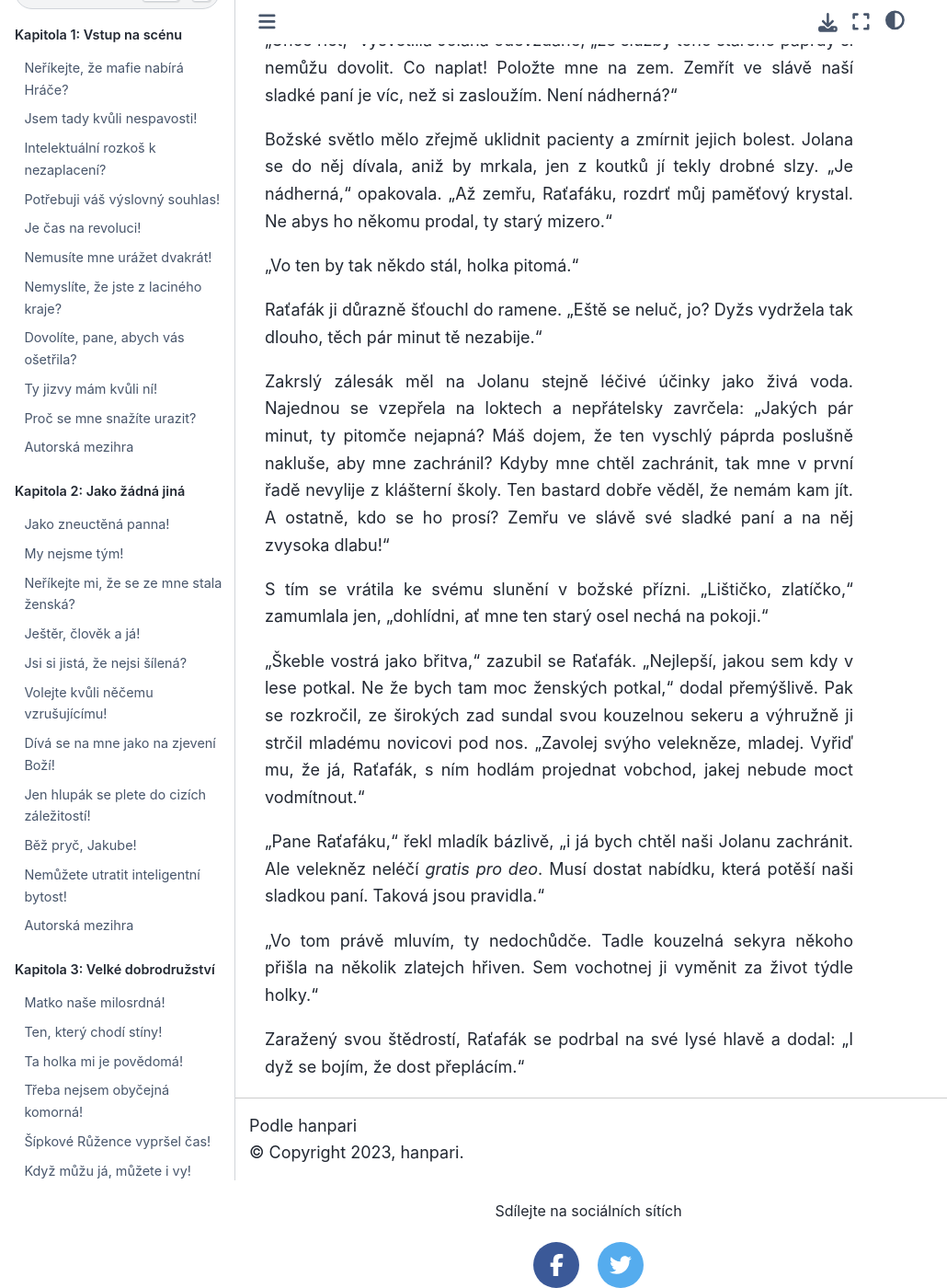
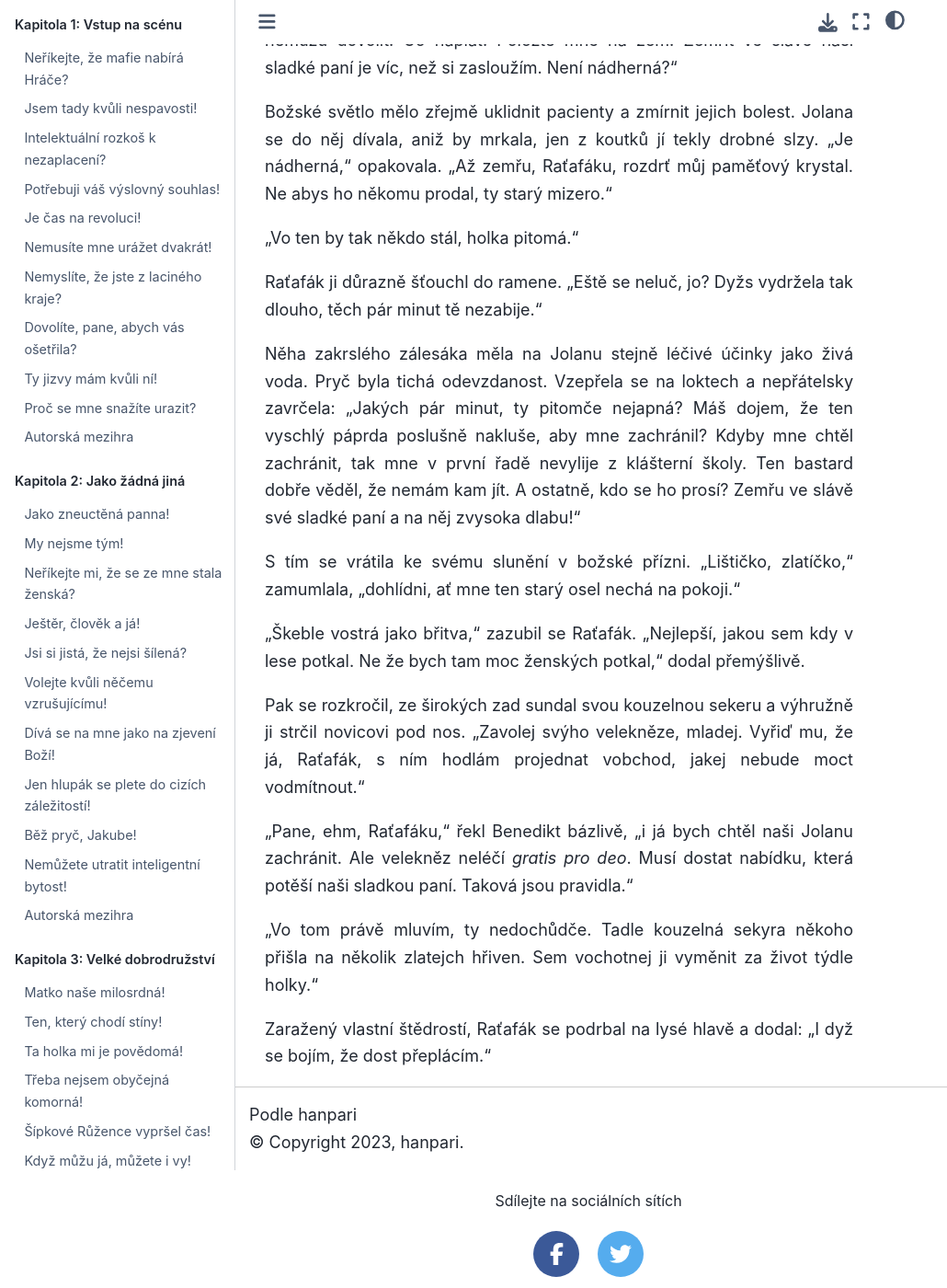
Before and after one commit to hanpari/sest-spolecniku, a Sphinx documentation site: the page built from source/sest_spolecniku/010-vnucka-demonu/05.md, in a window 1280 px wide and 1400 px high, scrolled down 6577 px. Shown: the whole window at 92% size, without its empty margins (0-1030 px from the left). Built offline with Sphinx 7.4.7 and the Sphinx Book theme 1.1.4, drawn with Linux system fonts in a browser that asks for light colours; pages that are not in the unit, such as notebooks, are missing from menus; some of the changed text lies outside the part shown.

Commit message:
Veleknez

```diff
--- a/source/sest_spolecniku/010-vnucka-demonu/05.md
+++ b/source/sest_spolecniku/010-vnucka-demonu/05.md
@@ -150,14 +150,16 @@ Božské světlo mělo zřejmě uklidnit pacienty a zmírnit jejich bolest. Jola
 
 Raťafák ji důrazně šťouchl do ramene. "Eště se neluč, jo? Dyžs vydržela tak dlouho, těch pár minut tě nezabije."
 
-Zakrslý zálesák měl na Jolanu stejně léčivé účinky jako živá voda. Najednou se vzepřela na loktech a nepřátelsky zavrčela: "Jakých pár minut, ty pitomče nejapná? Máš dojem, že ten vyschlý páprda poslušně nakluše, aby mne zachránil? Kdyby mne chtěl zachránit, tak mne v první řadě nevylije z klášterní školy. Ten bastard dobře věděl, že nemám kam jít. A ostatně, kdo se ho prosí? Zemřu ve slávě své sladké paní a na něj zvysoka dlabu!"
+Něha zakrslého zálesáka měla na Jolanu stejně léčivé účinky jako živá voda. Pryč byla tichá odevzdanost. Vzepřela se na loktech a nepřátelsky zavrčela: "Jakých pár minut, ty pitomče nejapná? Máš dojem, že ten vyschlý páprda poslušně nakluše, aby mne zachránil? Kdyby mne chtěl zachránit, tak mne v první řadě nevylije z klášterní školy. Ten bastard dobře věděl, že nemám kam jít. A ostatně, kdo se ho prosí? Zemřu ve slávě své sladké paní a na něj zvysoka dlabu!"
 
-S tím se vrátila ke svému slunění v božské přízni. "Lištičko, zlatíčko," zamumlala jen, "dohlídni, ať mne ten starý osel nechá na pokoji."
+S tím se vrátila ke svému slunění v božské přízni. "Lištičko, zlatíčko," zamumlala, "dohlídni, ať mne ten starý osel nechá na pokoji."
 
-"Škeble vostrá jako břitva," zazubil se Raťafák. "Nejlepší, jakou sem kdy v lese potkal. Ne že bych tam moc ženských potkal," dodal přemýšlivě. Pak se rozkročil, ze širokých zad sundal svou kouzelnou sekeru a výhružně ji strčil mladému novicovi pod nos. "Zavolej svýho velekněze, mladej. Vyřiď mu, že já,  Raťafák, s ním hodlám projednat vobchod, jakej nebude moct vodmítnout."
+"Škeble vostrá jako břitva," zazubil se Raťafák. "Nejlepší, jakou sem kdy v lese potkal. Ne že bych tam moc ženských potkal," dodal přemýšlivě.
 
-"Pane Raťafáku," řekl mladík bázlivě, "i já bych chtěl naši Jolanu zachránit. Ale velekněz neléčí *gratis pro deo*. Musí dostat nabídku, která potěší naši sladkou paní. Taková jsou pravidla."
+Pak se rozkročil, ze širokých zad sundal svou kouzelnou sekeru a výhružně ji strčil novicovi pod nos. "Zavolej svýho velekněze, mladej. Vyřiď mu, že já,  Raťafák, s ním hodlám projednat vobchod, jakej nebude moct vodmítnout."
+
+"Pane, ehm, Raťafáku," řekl Benedikt bázlivě, "i já bych chtěl naši Jolanu zachránit. Ale velekněz neléčí *gratis pro deo*. Musí dostat nabídku, která potěší naši sladkou paní. Taková jsou pravidla."
 
 "Vo tom právě mluvím, ty nedochůdče. Tadle kouzelná sekyra někoho přišla na několik zlatejch hřiven. Sem vochotnej ji vyměnit za život týdle holky."
 
-Zaražený svou štědrostí, Raťafák se podrbal na své lysé hlavě a dodal: "I dyž se bojím, že dost přeplácím."
+Zaražený vlastní štědrostí, Raťafák se podrbal na lysé hlavě a dodal: "I dyž se bojím, že dost přeplácím."
```
Also changed, not shown: other parts of source/sest_spolecniku/010-vnucka-demonu/05.md (+5 -5 lines), source/sest_spolecniku/010-vnucka-demonu/06.md (added, +81 -0 lines).
